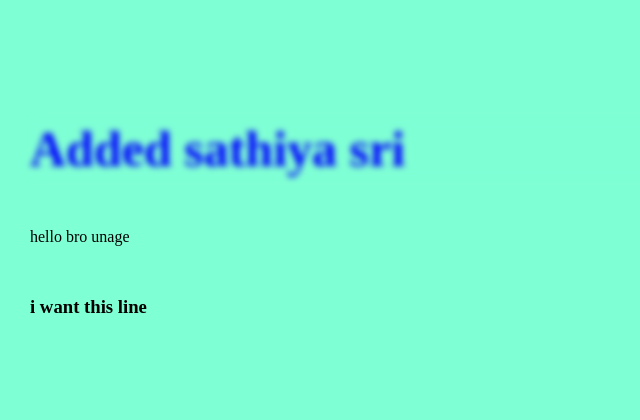
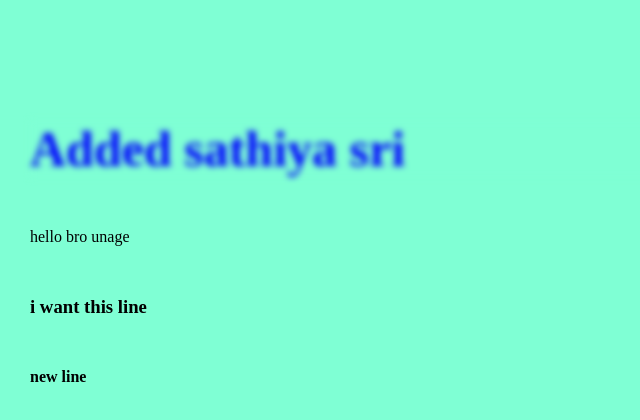
Before and after one commit to Manjavisree/democode, a plain HTML site: page index.html in a window 1280 px wide. Shown: the top 420 px of the page, without its empty margins (0-640 px from the left). Drawn offline with Linux system fonts and the light colour scheme.

Commit message:
eg: commit

```diff
--- a/index.html
+++ b/index.html
@@ -10,5 +10,6 @@
     <h1>Added sathiya sri</h1>
     <p>hello bro unage</p>
     <h3>i want this line</h3>
+    <h4>new line</h4>
 </body>
 </html>
```
